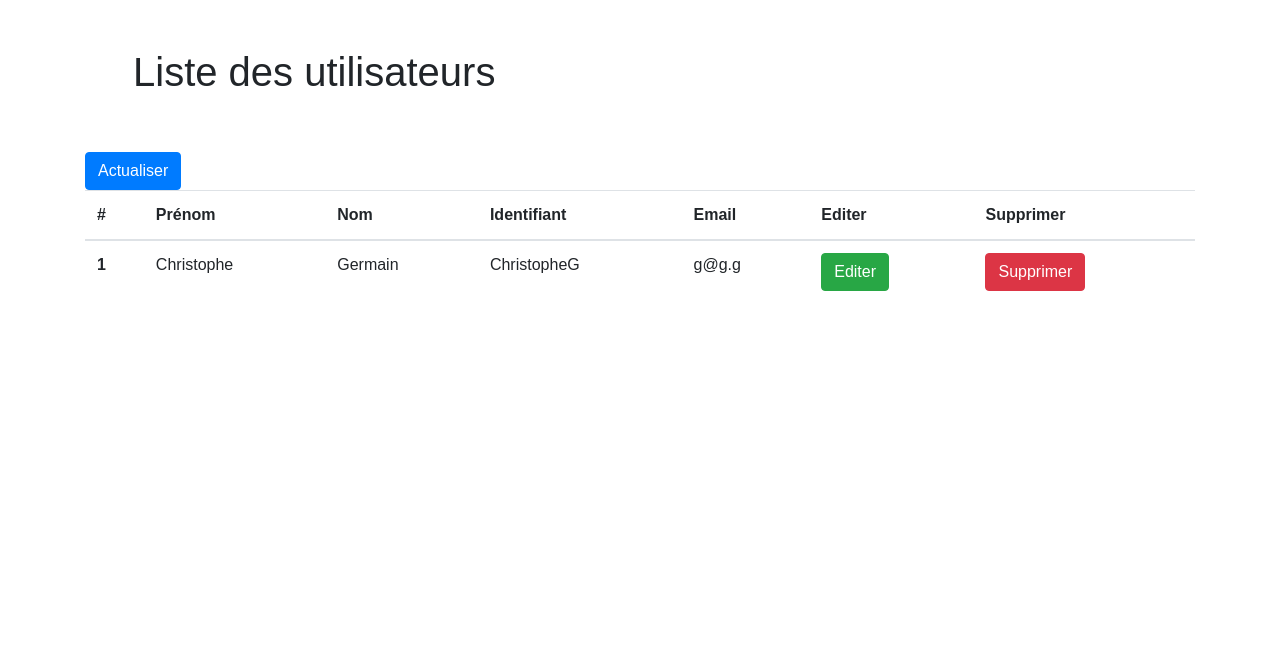
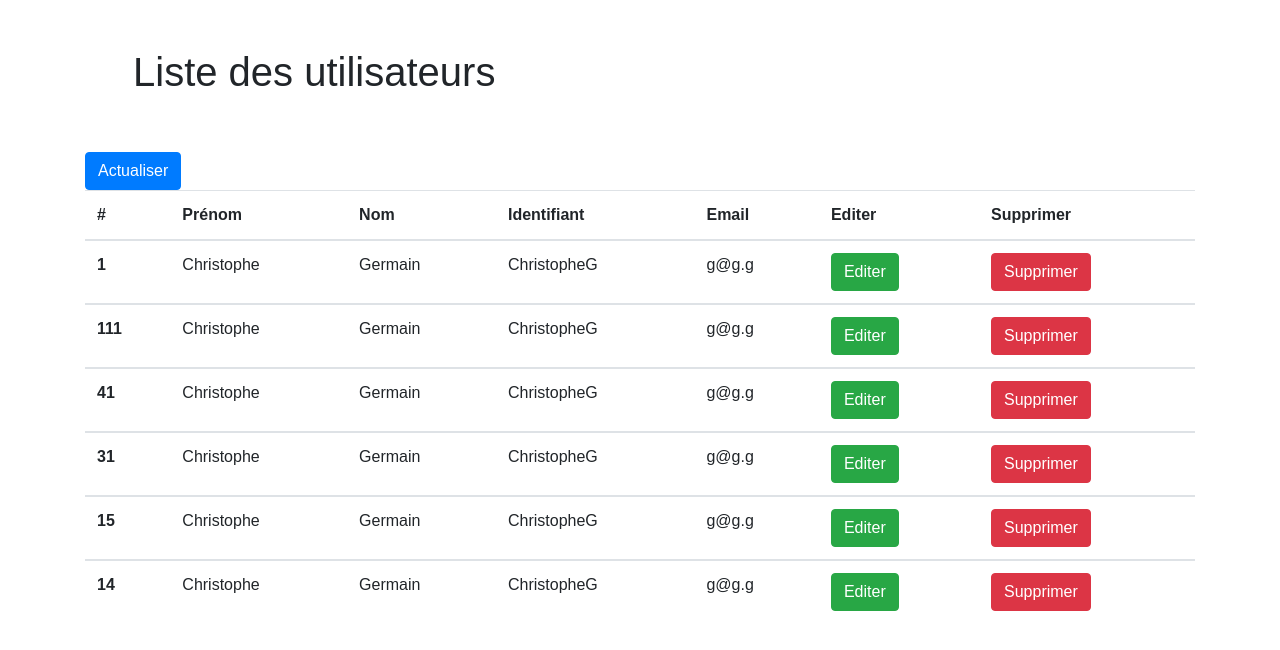
Before and after one commit to sa3dev/kebApp, an Angular app in the folder kebApp/: page /users in a window 1280 px wide. Shown: the top 650 px of the page. Built offline with nearby package versions, Linux system fonts and the light colour scheme; data requests are answered from the project's data file; a web font is replaced by a local one.

Commit message:
subscription

```diff
--- a/kebApp/db.json
+++ b/kebApp/db.json
@@ -8,6 +8,51 @@
       "email": "g@g.g",
       "password": "mdpmdp",
       "token": "admin"
+    },
+    {
+      "id": 111,
+      "first_name": "Christophe",
+      "last_name": "Germain",
+      "nick_name": "ChristopheG",
+      "email": "g@g.g",
+      "password": "mdpmdp",
+      "token": "admin"
+    },
+    {
+      "id": 41,
+      "first_name": "Christophe",
+      "last_name": "Germain",
+      "nick_name": "ChristopheG",
+      "email": "g@g.g",
+      "password": "mdpmdp",
+      "token": "admin"
+    },
+    {
+      "id": 31,
+      "first_name": "Christophe",
+      "last_name": "Germain",
+      "nick_name": "ChristopheG",
+      "email": "g@g.g",
+      "password": "mdpmdp",
+      "token": "admin"
+    },
+    {
+      "id": 15,
+      "first_name": "Christophe",
+      "last_name": "Germain",
+      "nick_name": "ChristopheG",
+      "email": "g@g.g",
+      "password": "mdpmdp",
+      "token": "admin"
+    },
+    {
+      "id": 14,
+      "first_name": "Christophe",
+      "last_name": "Germain",
+      "nick_name": "ChristopheG",
+      "email": "g@g.g",
+      "password": "mdpmdp",
+      "token": "admin"
     }
   ]
 }
--- a/kebApp/src/app/core/users/listusers/listusers.component.html
+++ b/kebApp/src/app/core/users/listusers/listusers.component.html
@@ -13,7 +13,7 @@
         <th scope="col">Supprimer</th>
       </tr>
     </thead>
-    <tbody *ngFor="let user of listUsers">
+    <tbody *ngFor="let user of users">
       <tr>
         <th scope="row">{{ user.id }}</th>
         <td> {{ user.first_name}} </td>
--- a/kebApp/src/app/core/users/listusers/listusers.component.ts
+++ b/kebApp/src/app/core/users/listusers/listusers.component.ts
@@ -1,8 +1,8 @@
-import { Component, OnInit } from '@angular/core';
+import { Component, OnInit, OnDestroy } from '@angular/core';
 import { ListusersService } from './listusers.service';
-import { Observable } from 'rxjs';
 import { User } from '../user.model';
-import { finalize } from 'rxjs/operators';
+import { Subscription } from 'rxjs';
+
 
 
 @Component({
@@ -10,28 +10,29 @@ import { finalize } from 'rxjs/operators';
   templateUrl: './listusers.component.html',
   styleUrls: ['./listusers.component.scss']
 })
-export class ListusersComponent implements OnInit {
-  listUsers: User[];
+export class ListusersComponent implements OnInit, OnDestroy {
+
+  users: User[];
+  usersSubscription: Subscription;
 
   constructor(private listuserService: ListusersService) { }
 
   ngOnInit() {
-    this.getListUsers();
+    this.usersSubscription = this.listuserService.usersSubject.subscribe(
+      (users: User[]) => {
+        this.users = users;
+      }
+    )
+    this.listuserService.getListUsers();
   }
 
-  getListUsers():void {
-    this.listuserService.getListUsers().subscribe(users => this.listUsers = users);
-  }
-
-
-  refresh(){
-    this.getListUsers();
-  }
   onDelete(id) {
-    this.listuserService.deleteUser(id)
-    this.getListUsers();
+    this.listuserService.deleteUser(id);
   }
   onEdit(id) {
 
   }
+  ngOnDestroy() {
+    this.usersSubscription.unsubscribe();
+  }
 }
--- a/kebApp/src/app/core/users/listusers/listusers.service.ts
+++ b/kebApp/src/app/core/users/listusers/listusers.service.ts
@@ -2,23 +2,34 @@ import { Injectable } from '@angular/core';
 import { HttpClient } from '@angular/common/http';
 import { apiURL } from '../../../config';
 import { User } from '../user.model';
-import { Observable } from 'rxjs';
+import { Subject } from 'rxjs';
 
 @Injectable({
   providedIn: 'root'
 })
 export class ListusersService {
-
+  users: User[] = [];
+  usersSubject = new Subject<User[]>();
   constructor(
     private httpClient: HttpClient,
   ) { }
 
-  getListUsers(): Observable<User[]> {
-    return this.httpClient.get<User[]>(apiURL)
+
+  getListUsers() {
+     this.httpClient.get<User[]>(apiURL).subscribe(
+       data => {
+         this.users = data ;
+        this.emitUsers() ;
+        },
+       error => {
+         console.log(error);
+       }
+     )
   }
 
-
-
+  emitUsers() {
+    this.usersSubject.next(this.users);
+  }
 
   putUser(user: User) {
     const url = `${apiURL}/${user.id}`;
@@ -51,11 +62,12 @@ export class ListusersService {
     const url = `${apiURL}/${id}`;
     this.httpClient.delete(url)
       .subscribe(data => {
+        this.getListUsers();
         console.log("voila tu sautes", data)
       },
         error => {
         console.log("Rrror", error);
       }
-      );
+    );
   }
 }
```
Also changed, not shown: 1 other file (tests, documents, lock files or other folders).
